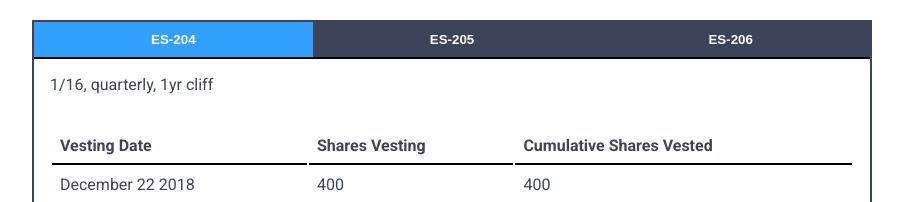
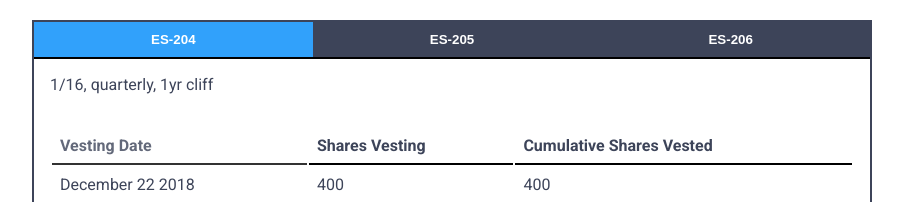
Before and after one commit to julianasglasser/equity-awards, a React (Create React App) app: page / in a window 1280 px wide. In both pictures the pointer is over the element "Vesting Date". Shown: the top 202 px of the page, without its empty margins (188-1091 px from the left). Built offline with nearby package versions, Linux system fonts and the light colour scheme.

Commit message:
Add hover to table

```diff
--- a/src/components/VestInfo/VestInfo.scss
+++ b/src/components/VestInfo/VestInfo.scss
@@ -1,6 +1,9 @@
 @use './../../app';
 
 .vestInfo {
+  max-height: 90vh;
+  overflow: scroll;
+
   &__name {
     padding-left: 1em;
   }
@@ -16,6 +19,10 @@
     th {
       border-bottom: 2px solid black;
       padding: 0.5em;
+
+      &:hover {
+        opacity: 0.8;
+      }
     }
   }
 
@@ -25,6 +32,10 @@
     }
     td {
       padding: 0.5em;
+
+      &:hover {
+        opacity: 0.8;
+      }
     }
   }
 }
```
